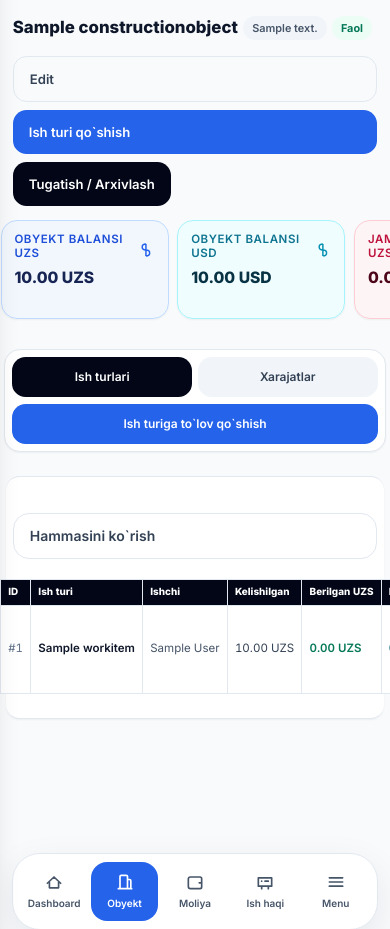
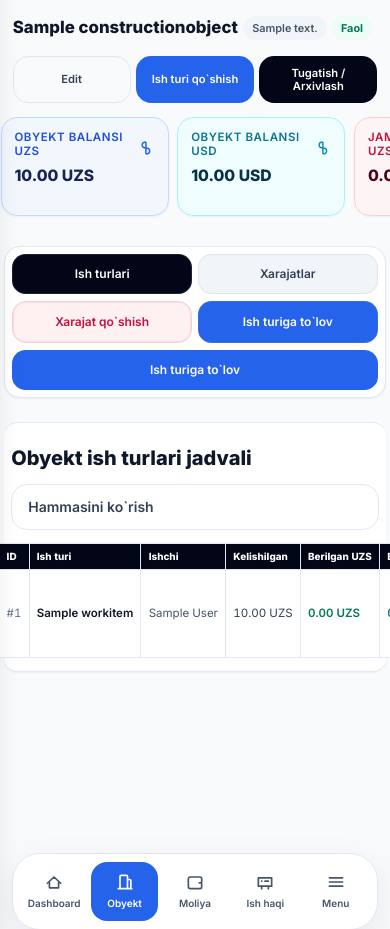
Before and after one commit to IskandarDusbekov/NMC, a Django app: page /objects/1/ in a window 390 px wide. Shown: the part 89-1018 px from the top of the page. Run offline with Django 5.2, Linux system fonts and the light colour scheme; a user stored in the database is signed in; data comes from the database, SQL or seed files in the repository; tables that the repository leaves empty hold one stand-in row (values such as "Sample post"); some libraries are stand-ins or nearby versions.

Commit message:
Mobile response

```diff
--- a/static/css/app.css
+++ b/static/css/app.css
@@ -246,6 +246,27 @@ main {
         font-size: 0.82rem !important;
     }
 
+    .detail-page-intro h2,
+    .detail-page-intro p,
+    .detail-page-intro .text-xs {
+        display: block !important;
+    }
+
+    .detail-page-intro {
+        padding: 0.8rem !important;
+    }
+
+    .detail-page-intro h2 {
+        font-size: 1.02rem !important;
+        line-height: 1.28 !important;
+    }
+
+    .detail-page-intro p {
+        margin-top: 0.35rem !important;
+        font-size: 0.73rem !important;
+        line-height: 1.3 !important;
+    }
+
     .finance-summary-cards {
         display: flex !important;
         gap: 0.55rem !important;
@@ -347,6 +368,98 @@ main {
         padding: 0.62rem 0.55rem !important;
         text-align: center;
         font-size: 0.75rem !important;
+    }
+
+    .object-tabs-bar > div > a,
+    .object-tabs-bar > div > button {
+        box-shadow: inset 0 0 0 1px rgba(148, 163, 184, 0.18);
+    }
+
+    .object-header-actions,
+    .work-item-header-actions {
+        display: grid !important;
+        width: 100%;
+        grid-template-columns: repeat(3, minmax(0, 1fr));
+        gap: 0.35rem !important;
+    }
+
+    .object-header-actions a,
+    .object-header-actions button,
+    .object-header-actions form,
+    .work-item-header-actions a,
+    .work-item-header-actions button,
+    .work-item-header-actions form {
+        width: 100%;
+    }
+
+    .object-header-actions a,
+    .object-header-actions button,
+    .work-item-header-actions a,
+    .work-item-header-actions button {
+        display: inline-flex !important;
+        min-height: 2.85rem;
+        align-items: center;
+        justify-content: center;
+        padding: 0.68rem 0.4rem !important;
+        border-radius: 0.95rem !important;
+        font-size: 0.7rem !important;
+        line-height: 1.15 !important;
+        text-align: center;
+    }
+
+    .detail-table-section {
+        margin-left: -0.1rem !important;
+        margin-right: -0.1rem !important;
+        border-radius: 1rem !important;
+        padding: 0.8rem 0.35rem !important;
+    }
+
+    .detail-table-section > div:first-child {
+        padding-left: 0.25rem !important;
+        padding-right: 0.25rem !important;
+    }
+
+    .detail-table-section > div:first-child h3,
+    .detail-table-section > div:first-child p {
+        display: block !important;
+    }
+
+    .detail-table-section .overflow-x-auto {
+        margin-top: 0.8rem !important;
+    }
+
+    .detail-table-section .space-y-3 > div {
+        border-radius: 1rem !important;
+        padding: 0.8rem !important;
+    }
+
+    #object-info-modal {
+        padding: 0.7rem !important;
+        align-items: flex-end !important;
+    }
+
+    #object-info-modal > div {
+        width: 100% !important;
+        max-width: none !important;
+        max-height: 88vh !important;
+        border-radius: 1.25rem 1.25rem 0 0 !important;
+        padding: 1rem !important;
+    }
+
+    #object-info-modal > div > .sticky {
+        margin-left: -1rem !important;
+        margin-right: -1rem !important;
+        margin-top: -1rem !important;
+        padding: 0.9rem 1rem !important;
+    }
+
+    #object-info-modal > div > .grid {
+        gap: 0.55rem !important;
+    }
+
+    #object-info-modal h3 {
+        font-size: 1.1rem !important;
+        line-height: 1.25 !important;
     }
 
     .dashboard-stats {
--- a/templates/finance/transaction_list.html
+++ b/templates/finance/transaction_list.html
@@ -211,7 +211,7 @@
                                 {% if item.source == 'TELEGRAM' %}
                                     <span class="mt-2 inline-flex rounded-full bg-blue-50 px-2 py-1 text-[10px] font-bold text-blue-700">Telegram</span>
                                 {% elif item.receipt_file %}
-                                    <a href="{% url 'finance:transaction-receipt' item.pk %}" target="_blank" class="mt-2 inline-flex rounded-full bg-emerald-50 px-2 py-1 text-[10px] font-bold text-emerald-700">Chek</a>
+                                    <a href="{% url 'finance:transaction-receipt' item.pk %}" class="mt-2 inline-flex rounded-full bg-emerald-50 px-2 py-1 text-[10px] font-bold text-emerald-700">Chek</a>
                                 {% endif %}
                             </td>
                             <td class="px-4 py-4 text-slate-500">
--- a/templates/objects/object_detail.html
+++ b/templates/objects/object_detail.html
@@ -18,7 +18,7 @@
                 {% endif %}
             </div>
             {% if request.user.role == 'ADMIN' or request.user.role == 'DIRECTOR' %}
-                <div class="flex flex-wrap gap-2">
+                <div class="object-header-actions flex flex-wrap gap-2">
                     <a href="{% url 'objects:update' construction_object.pk %}" class="rounded-xl border border-slate-200 px-4 py-3 text-sm font-semibold text-slate-700">Edit</a>
                     <a href="{% url 'objects:work-item-create' %}?object={{ construction_object.pk }}" class="rounded-xl bg-blue-600 px-4 py-3 text-sm font-semibold text-white">Ish turi qo`shish</a>
                     <form method="post" action="{% url 'objects:status' construction_object.pk %}">
@@ -134,17 +134,21 @@
             <a href="{% url 'objects:detail' construction_object.pk %}?tab=expenses" class="rounded-2xl px-4 py-3 text-sm font-semibold {% if active_tab == 'expenses' %}bg-slate-950 text-white{% else %}bg-slate-100 text-slate-700{% endif %}">Xarajatlar</a>
         </div>
         {% if request.user.role == 'ADMIN' or request.user.role == 'DIRECTOR' or request.user.role == 'MANAGER' %}
+            <div class="object-detail-quick-actions hidden gap-2 lg:flex">
+                <button type="button" data-modal-open="object-expense-modal" class="rounded-2xl border border-rose-200 bg-rose-50 px-4 py-3 text-sm font-semibold text-rose-700">Xarajat qo`shish</button>
+                <button type="button" data-modal-open="work-item-payment-modal" class="rounded-2xl bg-blue-600 px-4 py-3 text-sm font-semibold text-white">Ish turiga to`lov</button>
+            </div>
             {% if active_tab == 'expenses' %}
-                <button type="button" data-modal-open="object-expense-modal" class="rounded-2xl bg-blue-600 px-4 py-3 text-sm font-semibold text-white">Xarajat qo`shish</button>
+                <button type="button" data-modal-open="object-expense-modal" class="rounded-2xl bg-blue-600 px-4 py-3 text-sm font-semibold text-white lg:hidden">Xarajat qo`shish</button>
             {% else %}
-                <button type="button" data-modal-open="work-item-payment-modal" class="rounded-2xl bg-blue-600 px-4 py-3 text-sm font-semibold text-white">Ish turiga to`lov qo`shish</button>
+                <button type="button" data-modal-open="work-item-payment-modal" class="rounded-2xl bg-blue-600 px-4 py-3 text-sm font-semibold text-white lg:hidden">Ish turiga to`lov</button>
             {% endif %}
         {% endif %}
     </section>
 
     {% if active_tab == 'expenses' %}
 
-        <section class="mt-6 rounded-3xl border border-slate-200 bg-white p-6 shadow-sm">
+        <section class="detail-table-section mt-6 rounded-3xl border border-slate-200 bg-white p-6 shadow-sm">
             <div class="flex flex-col gap-3 sm:flex-row sm:items-end sm:justify-between">
                 <div>
                     <p class="text-xs font-semibold uppercase tracking-[0.16em] text-slate-400">Xarajatlar jadvali</p>
@@ -194,7 +198,7 @@
         </section>
 
     {% else %}
-        <section class="mt-6 rounded-3xl border border-slate-200 bg-white p-6 shadow-sm">
+        <section class="detail-table-section mt-6 rounded-3xl border border-slate-200 bg-white p-6 shadow-sm">
             <div class="flex flex-col gap-3 sm:flex-row sm:items-end sm:justify-between">
                 <div>
                     <p class="text-xs font-semibold uppercase tracking-[0.16em] text-slate-400">Ish turlari</p>
@@ -267,14 +271,14 @@
 
     {% if request.user.role == 'ADMIN' or request.user.role == 'DIRECTOR' or request.user.role == 'MANAGER' %}
     <div id="work-item-payment-modal" class="{% if work_item_payment_modal_open %}flex{% else %}hidden{% endif %} fixed inset-0 z-50 items-center justify-center bg-slate-950/60 p-4" data-modal>
-        <div class="w-full max-w-4xl rounded-3xl bg-white p-6 shadow-2xl">
-            <div class="flex items-start justify-between gap-4 border-b border-slate-200 pb-4">
+        <div class="max-h-[92vh] w-full max-w-4xl overflow-y-auto rounded-3xl bg-white p-6 shadow-2xl">
+            <div class="sticky top-0 z-10 -mx-6 -mt-6 flex items-start justify-between gap-4 border-b border-slate-200 bg-white px-6 py-4">
                 <div>
                     <p class="text-xs font-semibold uppercase tracking-[0.16em] text-slate-400">To`lov</p>
                     <h3 class="mt-2 text-xl font-extrabold text-slate-900">Ish turiga to`lov qo`shish</h3>
                     <p class="mt-2 text-sm text-slate-500">Ishchi tanlansa, faqat shu ishchiga bog`langan ish turlari qoladi.</p>
                 </div>
-                <button type="button" data-modal-close class="rounded-full bg-slate-100 px-3 py-2 text-sm font-bold text-slate-600">X</button>
+                <button type="button" data-modal-close class="rounded-full bg-slate-100 px-3 py-2 text-sm font-bold text-slate-600" aria-label="Yopish">&times;</button>
             </div>
             <form method="post" enctype="multipart/form-data" class="mt-5 grid gap-4 md:grid-cols-2 xl:grid-cols-6">
                 {% csrf_token %}
@@ -297,13 +301,13 @@
 
     <div id="object-expense-modal" class="{% if object_expense_modal_open %}flex{% else %}hidden{% endif %} fixed inset-0 z-50 items-center justify-center bg-slate-950/60 p-4" data-modal>
         <div class="max-h-[92vh] w-full max-w-3xl overflow-y-auto rounded-3xl bg-white p-6 shadow-2xl">
-            <div class="flex items-start justify-between gap-4 border-b border-slate-200 pb-4">
+            <div class="sticky top-0 z-10 -mx-6 -mt-6 flex items-start justify-between gap-4 border-b border-slate-200 bg-white px-6 py-4">
                 <div>
                     <p class="text-xs font-semibold uppercase tracking-[0.16em] text-slate-400">Xarajat</p>
                     <h3 class="mt-2 text-xl font-extrabold text-slate-900">Xarajat qo`shish</h3>
                     <p class="mt-2 text-sm text-slate-500">Material, elektr energiya, yoqilg`i, oziq-ovqat, texnika yoki boshqa xarajat turi.</p>
                 </div>
-                <button type="button" data-modal-close class="rounded-full bg-slate-100 px-3 py-2 text-sm font-bold text-slate-600">X</button>
+                <button type="button" data-modal-close class="rounded-full bg-slate-100 px-3 py-2 text-sm font-bold text-slate-600" aria-label="Yopish">&times;</button>
             </div>
             <form method="post" enctype="multipart/form-data" class="mt-5 grid gap-4 md:grid-cols-2">
                 {% csrf_token %}
--- a/templates/objects/object_list.html
+++ b/templates/objects/object_list.html
@@ -136,8 +136,8 @@
 </section>
 
     <div id="object-info-modal" class="fixed inset-0 z-50 hidden items-center justify-center bg-slate-950/45 p-4 backdrop-blur-sm">
-        <div class="w-full max-w-3xl rounded-[28px] border border-white/70 bg-white p-6 shadow-soft">
-            <div class="flex items-start justify-between gap-4">
+        <div class="max-h-[92vh] w-full max-w-3xl overflow-y-auto rounded-[28px] border border-white/70 bg-white p-6 shadow-soft">
+            <div class="sticky top-0 z-10 -mx-6 -mt-6 flex items-start justify-between gap-4 border-b border-slate-200 bg-white px-6 py-4">
                 <div>
                     <p class="text-xs font-semibold uppercase tracking-[0.18em] text-slate-400">Obyekt Ma`lumoti</p>
                     <h3 id="object-modal-name" class="mt-2 text-2xl font-extrabold text-slate-900">-</h3>
--- a/templates/workforce/salary_payment_list.html
+++ b/templates/workforce/salary_payment_list.html
@@ -63,7 +63,7 @@
                             <td class="px-4 py-4 font-extrabold text-emerald-600">{{ item.amount|money }} {{ item.currency }}</td>
                             <td class="px-4 py-4">
                                 {% if item.receipt_file %}
-                                    <a href="{% url 'workforce:salary-payment-receipt' item.pk %}" target="_blank" class="rounded-xl border border-emerald-200 bg-emerald-50 px-3 py-2 text-xs font-bold text-emerald-700">Batafsil</a>
+                                    <a href="{% url 'workforce:salary-payment-receipt' item.pk %}" class="rounded-xl border border-emerald-200 bg-emerald-50 px-3 py-2 text-xs font-bold text-emerald-700">Batafsil</a>
                                 {% else %}
                                     <span class="text-slate-400">-</span>
                                 {% endif %}
```
Also changed, not shown: templates/objects/object_expense_category_detail.html (+4 -4 lines), templates/objects/work_item_detail.html (+4 -4 lines).
